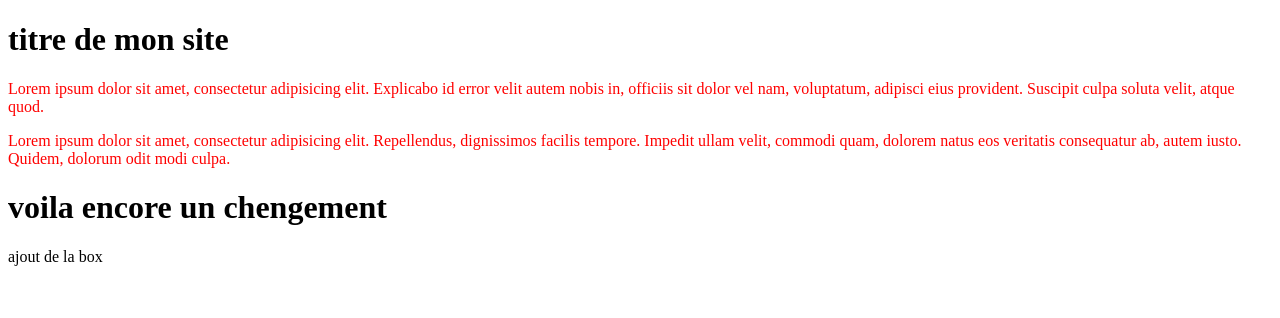
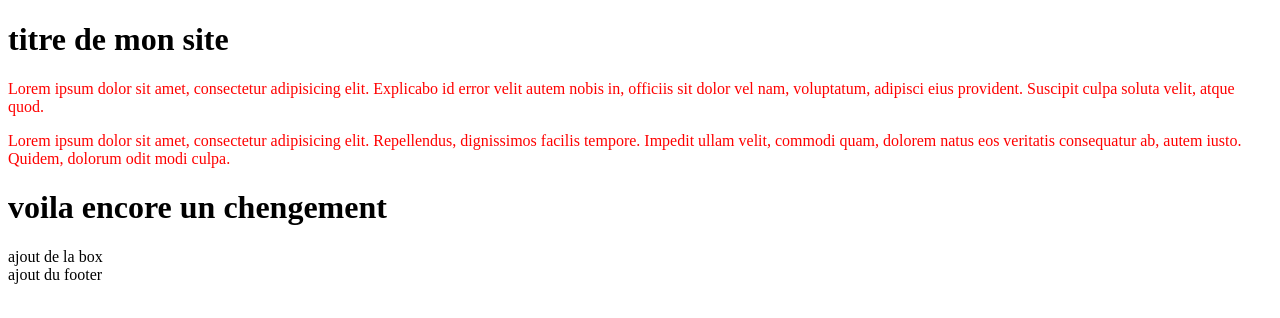
Before and after one commit to CedricBonvin/test-gitHub, a plain HTML site: page index.html in a window 1280 px wide. Drawn offline with Linux system fonts and the light colour scheme.

Commit message:
ajout du footer

```diff
--- a/index.html
+++ b/index.html
@@ -16,5 +16,7 @@
     <h1>voila encore un chengement</h1>
 
     <div class="box"> ajout de la box</div>
+
+    <div class="footer">ajout du footer</div>
 </body>
 </html>
```
